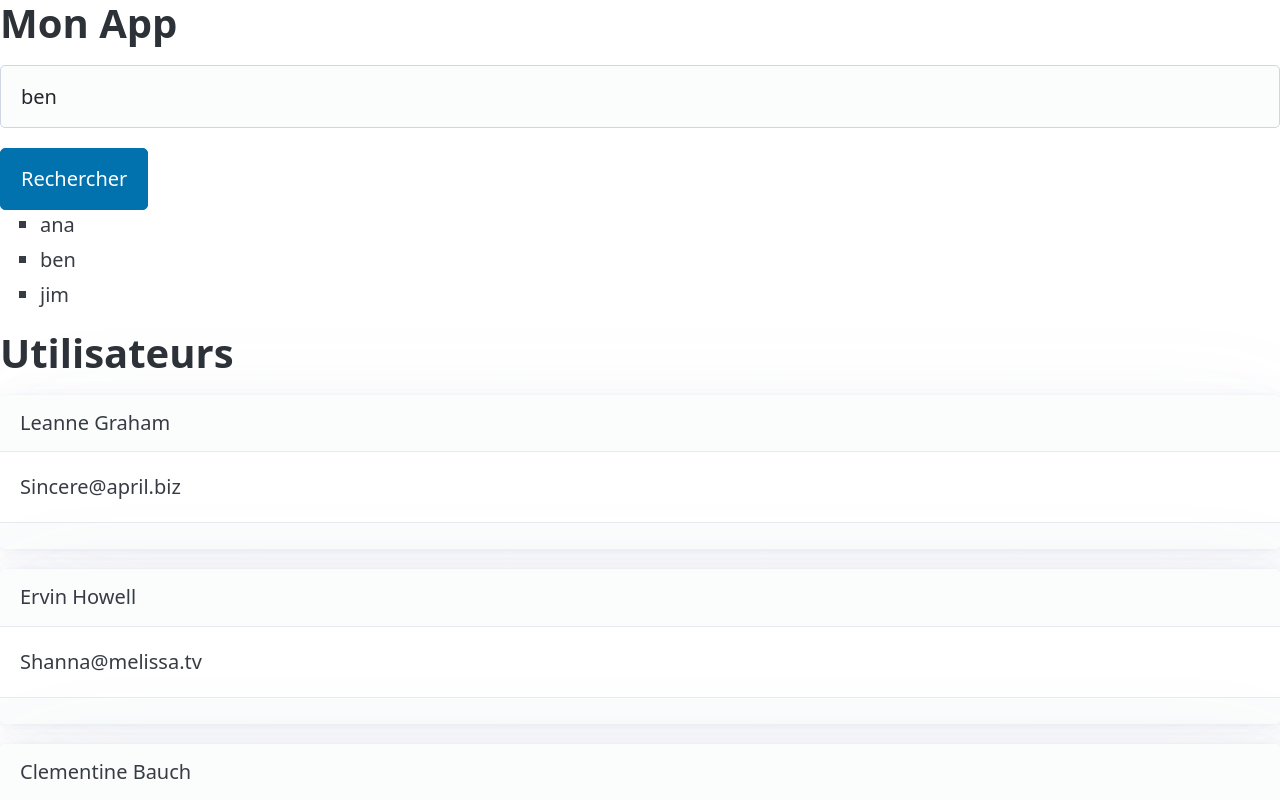
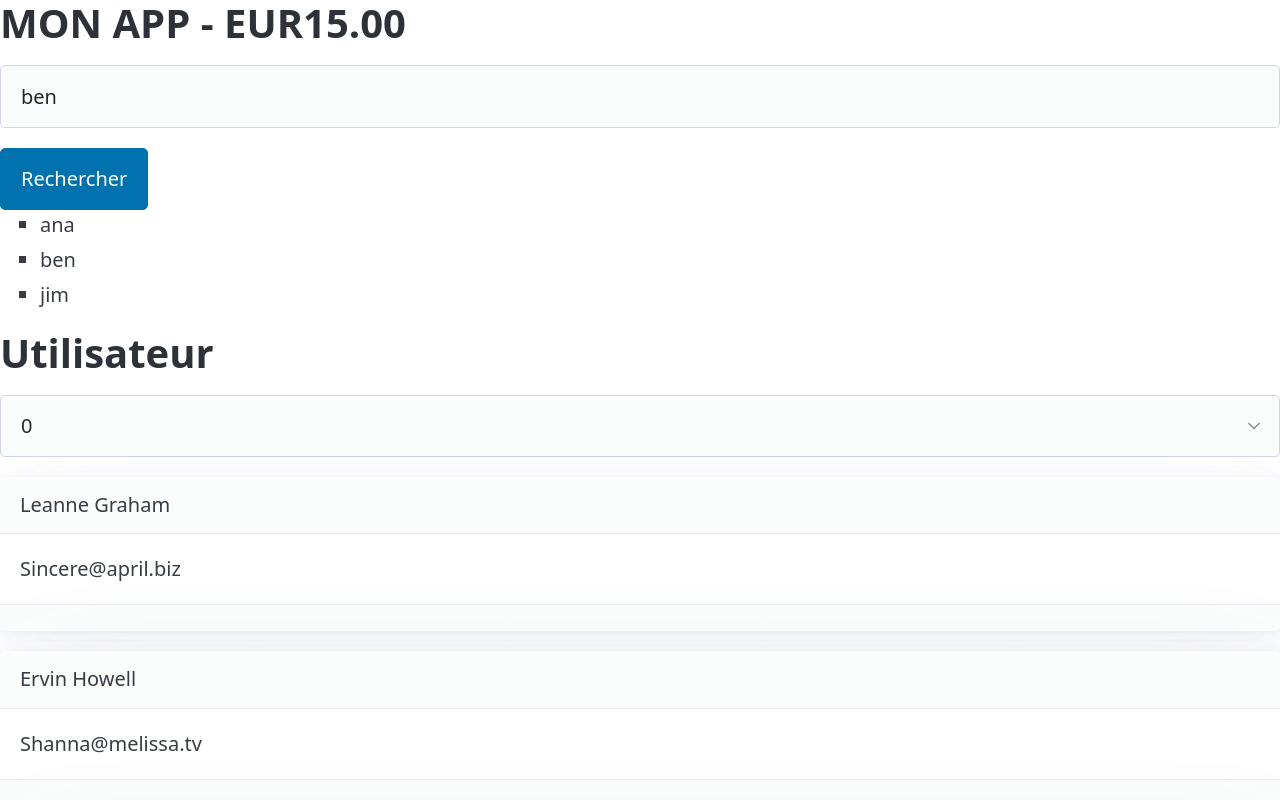
Before and after one commit to glichou/angular-formation, an Angular app: page / in a window 1280 px wide. Shown: the top 800 px of the page. Built offline with nearby package versions, Linux system fonts and the light colour scheme.

Commit message:
plural pipe

```diff
--- a/src/app/features/navbar/navbar.component.ts
+++ b/src/app/features/navbar/navbar.component.ts
@@ -1,19 +1,21 @@
+import { CurrencyPipe, UpperCasePipe } from '@angular/common';
 import { Component } from '@angular/core';
 import { SearchComponent } from './search/search.component';
 
 @Component({
   selector: 'app-navbar',
   template: `
-    <h1>{{ title }}</h1>
+    <h1>{{ title | uppercase }} - {{ price | currency:'EUR':'code' }}</h1>
     <app-search [userName]="name" (applySearch)="listenSearch($event)" />
   `, // view
   standalone: true,
-  imports: [SearchComponent],
+  imports: [SearchComponent, UpperCasePipe, CurrencyPipe],
 })
 export class NavbarComponent {
   // model
   title = 'Mon App';
   name = 'ben';
+  price = 15;
 
   listenSearch(userName: string) {
     console.log(userName);
--- a/src/app/features/users/users.component.html
+++ b/src/app/features/users/users.component.html
@@ -1,4 +1,10 @@
-<h1>Utilisateurs</h1>
+<h1>{{ 'Utilisateur' | plural:nbSelected }}</h1>
+
+<select [(ngModel)]="nbSelected">
+    <option>0</option>
+    <option>1</option>
+    <option>2</option>
+</select>
 
 @for (u of users ; track u.id) {
     <app-user-card [user]="u" />
--- a/src/app/features/users/users.component.ts
+++ b/src/app/features/users/users.component.ts
@@ -1,14 +1,17 @@
 import { Component } from '@angular/core';
+import { FormsModule } from '@angular/forms';
 import { User } from '../../core/interfaces/user.interface';
+import { PluralPipe } from '../../shared/pipes/plural.pipe';
 import { UserCardComponent } from './user-card/user-card.component';
 
 @Component({
   selector: 'app-users',
   templateUrl: './users.component.html',
   standalone: true,
-  imports: [UserCardComponent]
+  imports: [UserCardComponent, PluralPipe, FormsModule]
 })
 export class UsersComponent {
+  nbSelected = 0
   users: User[] = [
     {
       id: 1,
--- /dev/null
+++ b/src/app/shared/pipes/plural.pipe.ts
@@ -0,0 +1,11 @@
+import { Pipe, PipeTransform } from "@angular/core";
+
+@Pipe({
+    name: 'plural',
+    standalone: true
+})
+export class PluralPipe implements PipeTransform {
+    transform(str: string, nb: number): string {
+        return str + (nb > 1 ? 's' : '')
+    }
+}
```
